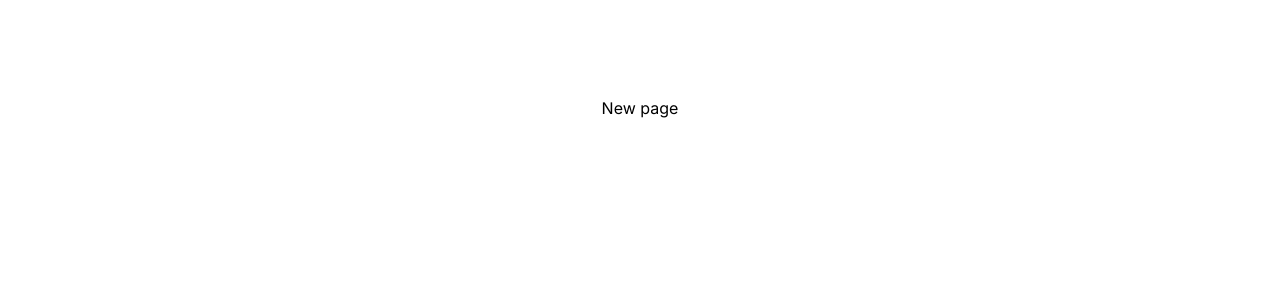
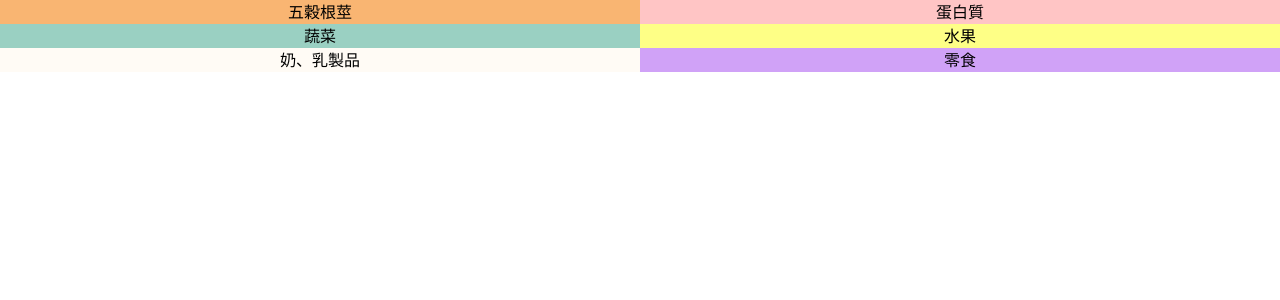
Before and after one commit to TakaMiii/food-notes, a Next.js app: page / in a window 1280 px wide. Shown: the top 300 px of the page. Built offline with nearby package versions, Linux system fonts and the light colour scheme.

Commit message:
feaure(FoodGroups): Add FoodGroups and AddRecord components.

```diff
--- a/src/app/page.tsx
+++ b/src/app/page.tsx
@@ -1,8 +1,8 @@
-import FoodGroups from 'src/components/FoodGroups.js'
+import FoodGroups from '../components/FoodGroups'
 
 export default function Home() {
   return (
-    <main className="flex min-h-screen flex-col items-center justify-between p-24">
+    <main>
       <FoodGroups />
     </main>
   )
--- a/src/components/AddRecord.js
+++ b/src/components/AddRecord.js
@@ -0,0 +1,9 @@
+import {Dialog} from 'primereact/dialog';
+
+export function AddRecord(props) {
+  return (
+      <Dialog visible={props.visible} onHide={() => props.hideDialog()}>
+        <p>Add a {props.group.name} item with id {props.group.id}</p>
+      </Dialog>
+  );
+}
--- a/src/components/FoodGroups.js
+++ b/src/components/FoodGroups.js
@@ -1,3 +1,65 @@
+'use client';
+import {useState} from 'react';
+import {Button} from 'primereact/button';
+import {AddRecord} from '@/src/components/AddRecord';
+
+const foodGroup = [
+  {
+    id: 1,
+    name: '五穀根莖',
+    bgColor: 'bg-amber'
+  },
+  {
+    id: 2,
+    name: '蛋白質',
+    bgColor: 'bg-red'
+  },
+  {
+    id: 3,
+    name:'蔬菜',
+    bgColor: 'bg-green'
+  },
+  {
+    id: 4,
+    name: '水果',
+    bgColor: 'bg-yellow'
+  },
+  {
+    id: 5,
+    name: '奶、乳製品',
+    bgColor: 'bg-off-white'
+  },
+  {
+    id: 6,
+    name:'零食',
+    bgColor: 'bg-purple'
+  }
+]
+
 export default function FoodGroup() {
-  return(<>New page</>)
+  const [dialogOn, setDialogOn] = useState(false);
+  const [currentGroup, setCurrentGroup] = useState({id: null, name: null});
+
+  function turnOnDialog(id, name){
+    setCurrentGroup({id: id, name: name});
+    setDialogOn(true);
+  }
+
+  function turnOffDialog() {
+    setCurrentGroup({id: null, name: null});
+    setDialogOn(false);
+  }
+
+  function FoodBtn(props) {
+    return(<Button className={`${props.color}`}  label={props.name} onClick={() => turnOnDialog(props.id, props.name)} />)
+  }
+
+  const groupBtns = foodGroup.map(group => <FoodBtn key={group.id} name={group.name} id={group.id} color={group.bgColor} />);
+
+  return(
+      <div>
+        <div className="grid grid-cols-2 bg-amber-200">{groupBtns}</div>
+        <AddRecord visible={dialogOn} group={currentGroup} hideDialog={turnOffDialog} />
+      </div>
+  )
 }
```
